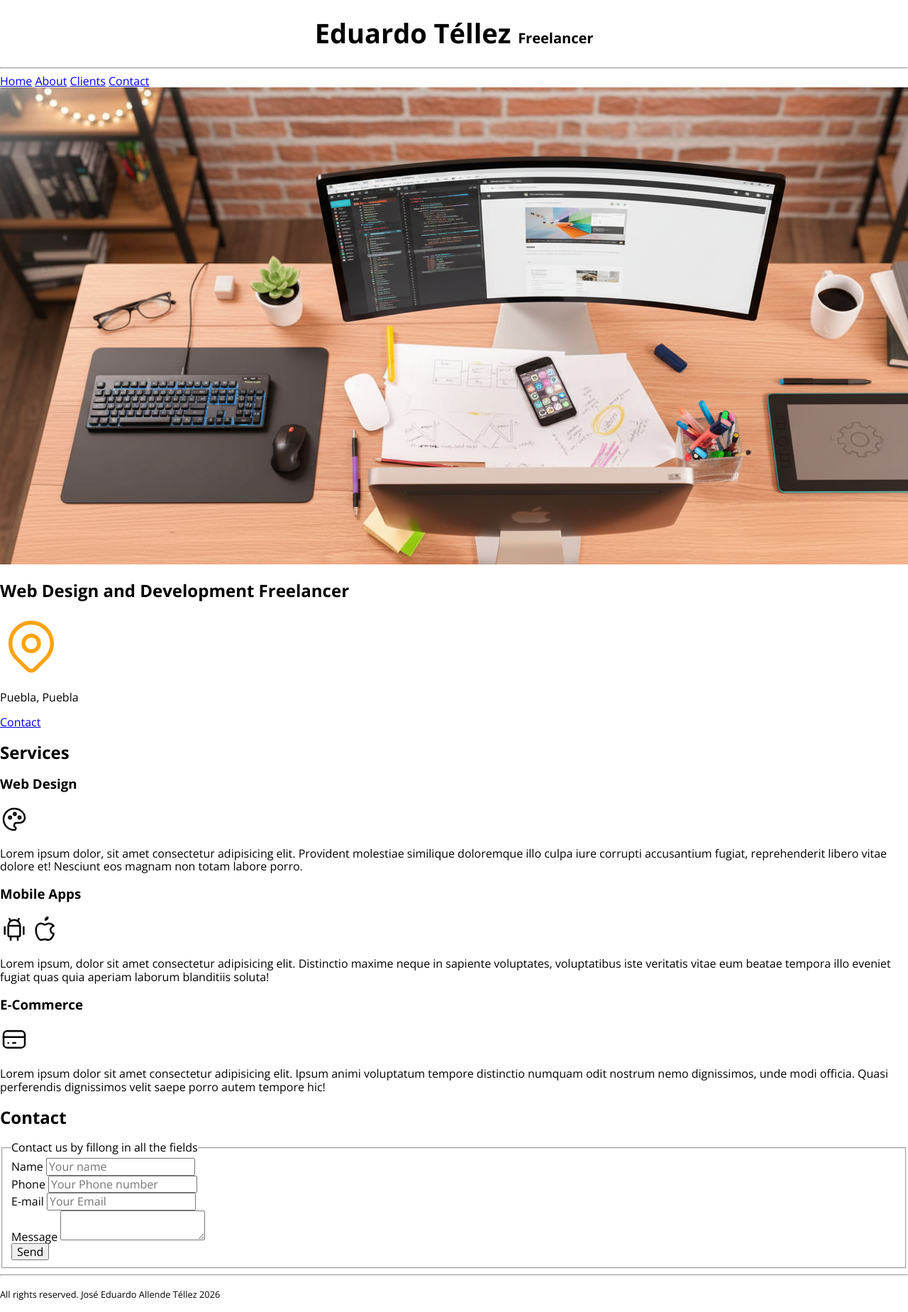
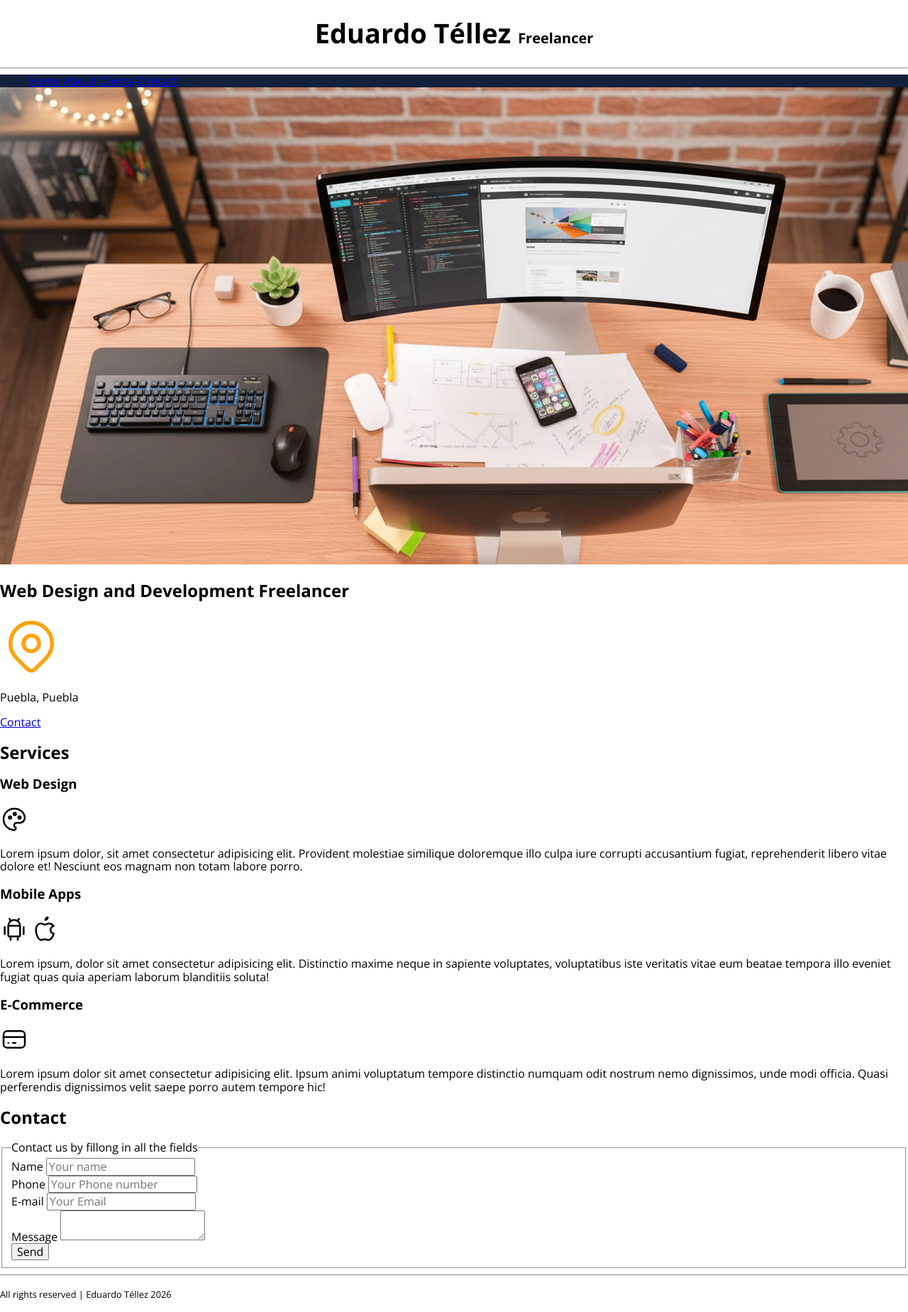
Before and after one commit to BPCPixel/web-development, a PHP site: page / in a window 1280 px wide; the page is wider, and only the part inside the window is pictured. Shown: that part at 71% size. Run offline with PHP 8.4, Linux system fonts and the light colour scheme; some web fonts are replaced.

Commit message:
Adding first styles to Nav Bar using classes and containers

```diff
--- a/freelancer/css/styles.css
+++ b/freelancer/css/styles.css
@@ -36,3 +36,16 @@ body{
 .title span{
     font-size: 2rem;
 }
+
+.container{
+    width: 120rem;
+    margin: 0 auto;
+}
+
+.nav-bg{
+    background-color: var(--prussian_blue);
+}
+
+.main-navegation{
+
+}
--- a/freelancer/index.html
+++ b/freelancer/index.html
@@ -26,12 +26,15 @@
     <hr>
 
     <!-- NAVEGATION BAR -->
-     <nav>
-        <a href="index.html">Home</a>
-        <a href="about.html">About</a>
-        <a href="#">Clients</a>
-        <a href="#">Contact</a>
-     </nav>
+    <div class="nav-bg">
+        <nav class="main-navegation container">
+            <a href="index.html">Home</a>
+            <a href="about.html">About</a>
+            <a href="#">Clients</a>
+            <a href="#">Contact</a>
+        </nav>
+    </div>
+
 
     <!-- HERO PART -->
     <img src="img/hero.png" alt="Hero Picture">
@@ -206,7 +209,7 @@
     <!--FOOTER SECTION (BOTTOM OF THE PAGE)-->
     <footer>
         <hr>
-        <p><small>All rights reserved. José Eduardo Allende Téllez 2026</small></p>
+        <p><small>All rights reserved | Eduardo Téllez 2026</small></p>
     </footer>
 </body>
 </html>
```
